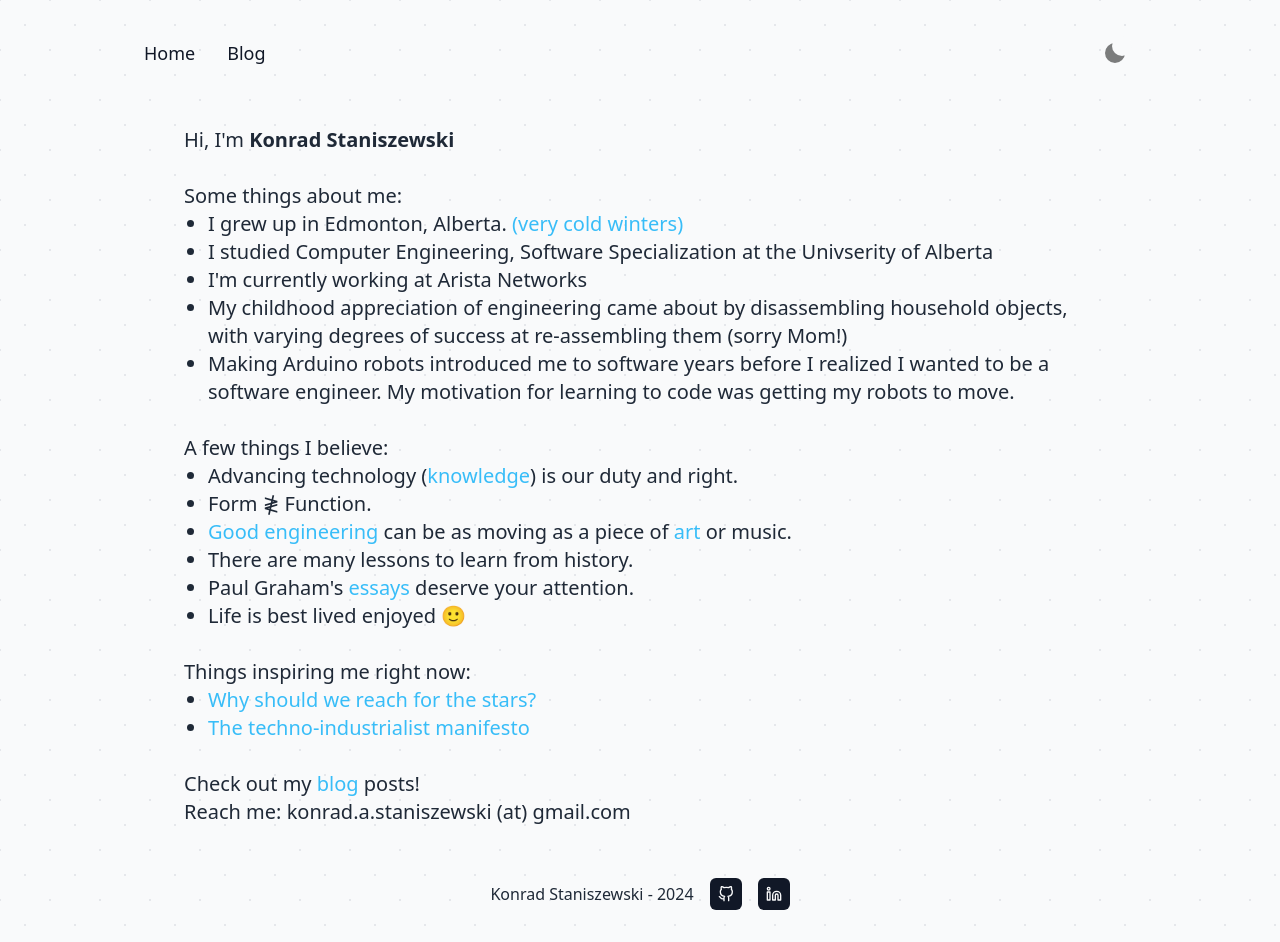
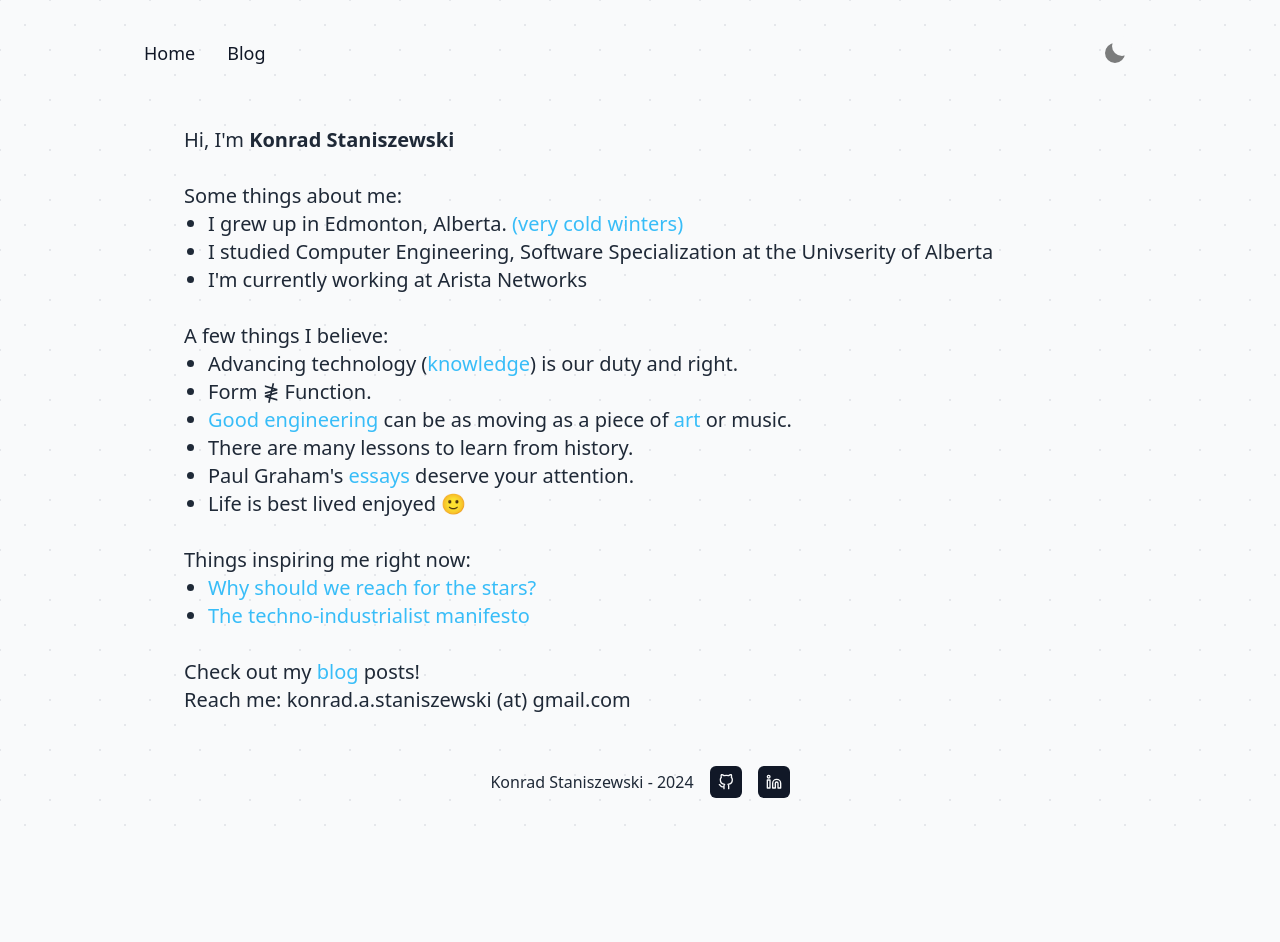
Before and after one commit to KonradStanski/KonradStaniszewski.github.io, a Next.js app: page / in a window 1280 px wide. After the commit the page ends 830 px from the top, so only its background shows below. Built offline with nearby package versions, Linux system fonts and the light colour scheme.

Commit message:
remove unecessary info

```diff
--- a/pages/index.tsx
+++ b/pages/index.tsx
@@ -20,14 +20,6 @@ const Home: NextPage = () => {
               </li>
               <li>I studied Computer Engineering, Software Specialization at the Univserity of Alberta</li>
               <li>I&apos;m currently working at Arista Networks</li>
-              <li>
-                My childhood appreciation of engineering came about by disassembling household objects, with varying degrees of success at
-                re-assembling them (sorry Mom!)
-              </li>
-              <li>
-                Making Arduino robots introduced me to software years before I realized I wanted to be a software engineer.
-                My motivation for learning to code was getting my robots to move.
-              </li>
             </ul>
             <br/>
             <p>A few things I believe:</p>
```
